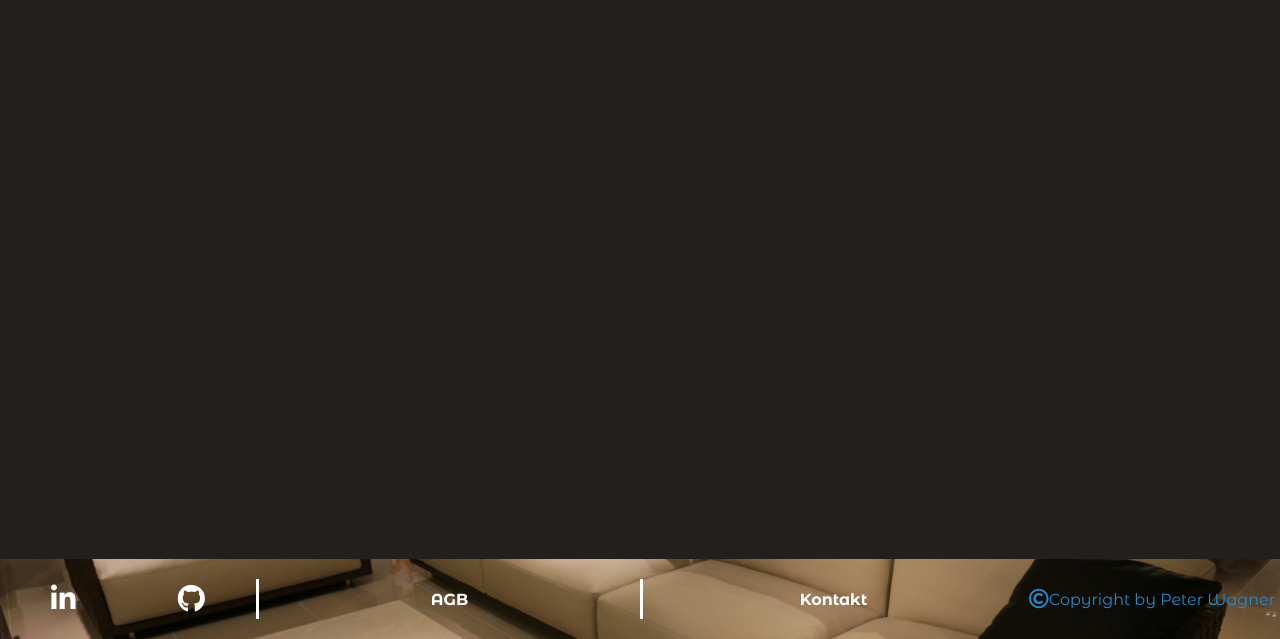
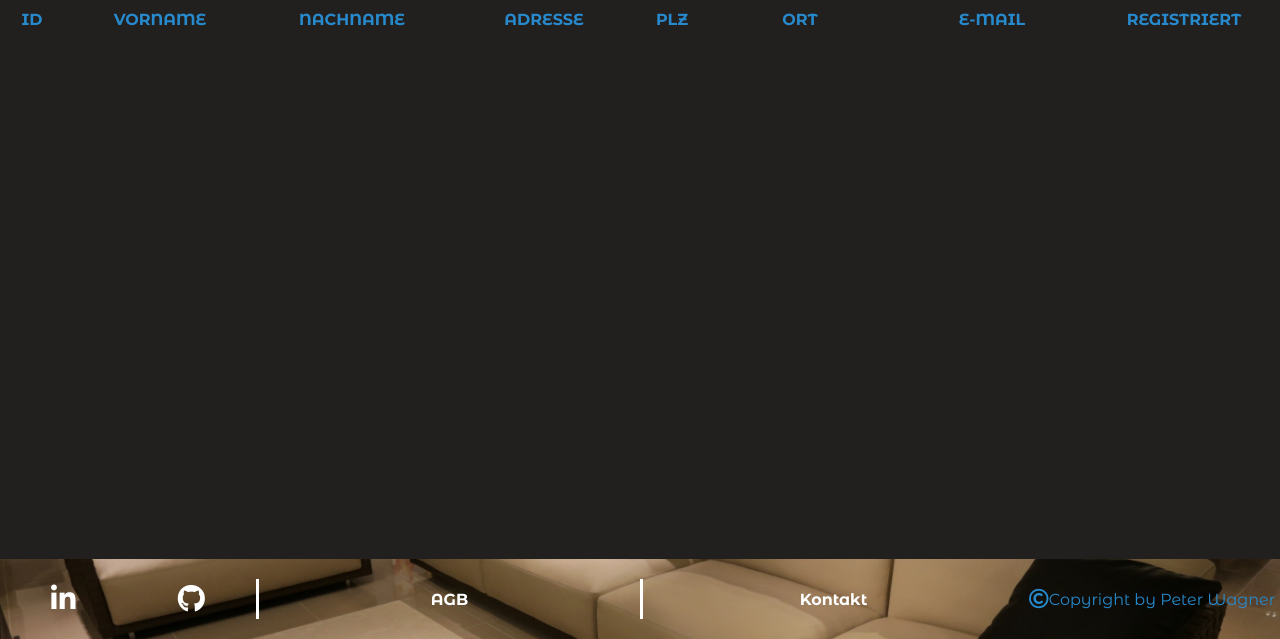
Before and after one commit to PWagner86/livingroom_visualiser, a PHP site: page /05_unterseiten/benutzer.php in a window 1280 px wide. Shown: the part 161-800 px from the top of the page. Run offline with PHP 8.4, Linux system fonts and the light colour scheme; the visitor is signed in with stand-in values (Sample User, id 1); data that the repository does not hold is empty.

Commit message:
added userdata to on site benutzer from db, and added styling

```diff
--- a/02_styling/02_startseite/start_style.css
+++ b/02_styling/02_startseite/start_style.css
@@ -49,6 +49,10 @@ h6 {
 span {
   text-transform: uppercase;
   color: #278ACC;
+}
+
+button:focus {
+  outline: 0;
 }
 
 ul {
--- a/02_styling/08_benutzer/benutzer_style.css
+++ b/02_styling/08_benutzer/benutzer_style.css
@@ -49,6 +49,10 @@ h6 {
 span {
   text-transform: uppercase;
   color: #278ACC;
+}
+
+button:focus {
+  outline: 0;
 }
 
 ul {
@@ -425,6 +429,10 @@ span {
   color: #278ACC;
 }
 
+button:focus {
+  outline: 0;
+}
+
 ul {
   list-style: none;
 }
@@ -521,5 +529,81 @@ body main {
   width: 100%;
   height: 70vh;
   background: #221f1f;
+  overflow: auto;
+}
+
+body main .title-container {
+  width: 100%;
+  height: 5vmin;
+  display: -webkit-box;
+  display: -ms-flexbox;
+  display: flex;
+}
+
+body main .title-container .info {
+  width: 15%;
+  height: 100%;
+  display: -webkit-box;
+  display: -ms-flexbox;
+  display: flex;
+  -webkit-box-pack: center;
+      -ms-flex-pack: center;
+          justify-content: center;
+  -webkit-box-align: center;
+      -ms-flex-align: center;
+          align-items: center;
+  -webkit-box-orient: horizontal;
+  -webkit-box-direction: normal;
+      -ms-flex-direction: row;
+          flex-direction: row;
+}
+
+body main .title-container .info p {
+  color: #278ACC;
+  font-weight: bold;
+  text-transform: uppercase;
+}
+
+body main .title-container .small {
+  width: 5%;
+  height: 100%;
+}
+
+body main .user-container {
+  width: 100%;
+  height: 5vmin;
+  border: solid 3px #278ACC;
+  display: -webkit-box;
+  display: -ms-flexbox;
+  display: flex;
+}
+
+body main .user-container .user-info {
+  width: 15%;
+  height: 100%;
+  display: -webkit-box;
+  display: -ms-flexbox;
+  display: flex;
+  -webkit-box-pack: center;
+      -ms-flex-pack: center;
+          justify-content: center;
+  -webkit-box-align: center;
+      -ms-flex-align: center;
+          align-items: center;
+  -webkit-box-orient: horizontal;
+  -webkit-box-direction: normal;
+      -ms-flex-direction: row;
+          flex-direction: row;
+  border-right: solid 3px #278ACC;
+}
+
+body main .user-container .user-info p {
+  color: white;
+}
+
+body main .user-container .id-info,
+body main .user-container .plz-info {
+  width: 5%;
+  height: 100%;
 }
 /*# sourceMappingURL=benutzer_style.css.map */
--- a/02_styling/08_benutzer/benutzer_style.scss
+++ b/02_styling/08_benutzer/benutzer_style.scss
@@ -17,5 +17,47 @@ body{
     main{
         @include size(100%, 70vh);
         background: $darkGrey;
+        overflow: auto;
+
+        .title-container{
+            @include size(100%, 5vmin);
+            display: flex;
+
+            .info{
+                @include size(15%, 100%);
+                @include flex(center, center, row);
+
+                p{
+                    color: $mainColor;
+                    font-weight: bold;
+                    text-transform: uppercase;
+                }
+            }
+
+            .small{
+                @include size(5%, 100%);
+            }
+        }
+
+        .user-container{
+            @include size(100%, 5vmin);
+            border: solid 3px $mainColor;
+            display: flex;
+
+            .user-info{
+                @include size(15%, 100%);
+                @include flex(center, center, row);
+                border-right: solid 3px $mainColor;
+
+                p{
+                    color: white;
+                }
+            }
+
+            .id-info,
+            .plz-info{
+                @include size(5%, 100%);
+            }
+        }
     }
 }
--- a/05_unterseiten/benutzer.php
+++ b/05_unterseiten/benutzer.php
@@ -3,6 +3,16 @@ session_start();
 require_once('../04_includes/access.php');
 require('../04_includes/header_nav.php');
 require('../04_includes/mysql_connection.php');
+
+$queryUser = "SELECT * FROM `user`";
+$resultatUser = mysqli_query($conn, $queryUser);
+$datenUser = array();
+
+if($resultatUser != false){
+    $datenUser = mysqli_fetch_all($resultatUser, MYSQLI_ASSOC);
+}
+
+// print_r($datenUser);
 
 
 ?>
@@ -23,6 +33,39 @@ require('../04_includes/mysql_connection.php');
 
     <main>
 
+        <div class="title-container">
+            <div class="info small"><p>ID</p></div>
+            <div class="info"><p>Vorname</p></div>
+            <div class="info"><p>Nachname</p></div>
+            <div class="info"><p>Adresse</p></div>
+            <div class="info small"><p>PLZ</p></div>
+            <div class="info"><p>Ort</p></div>
+            <div class="info"><p>E-Mail</p></div>
+            <div class="info"><p>Registriert</p></div>
+        </div>
+
+        <?php
+
+        if(count($datenUser) > 0){
+            foreach($datenUser as $user){
+        ?>
+        <div class="user-container">
+            <div class="user-info id-info"><p><?=$user['ID']?></p></div>
+            <div class="user-info firstname-info"><p><?=$user['vorname']?></p></div>
+            <div class="user-info lastname-info"><p><?=$user['nachname']?></p></div>
+            <div class="user-info adresse-info"><p><?=$user['adresse']?></p></div>
+            <div class="user-info plz-info"><p><?=$user['plz']?></p></div>
+            <div class="user-info ort-info"><p><?=$user['ort']?></p></div>
+            <div class="user-info email-info"><p><?=$user['email']?></p></div>
+            <div class="user-info time-info"><p><?=$user['registriert']?></p></div>
+        </div>
+        <?php
+            }
+        }
+        ?>
+
+
+
     </main>
 
     <!-- footer ------------------------------------------------------------------>
```
Also changed, not shown: 02_styling/01_variables_&_rules/_rules.scss (+7 -0 lines), 02_styling/03_login/login_style.css (+8 -0 lines), 02_styling/04_registrieren/registrieren_style.css (+8 -0 lines), 02_styling/05_über/über_style.css (+8 -0 lines), 02_styling/06_news/news_style.css (+8 -0 lines), 02_styling/07_visualizer/visualizer_style.css (+8 -0 lines), 7 other files.
